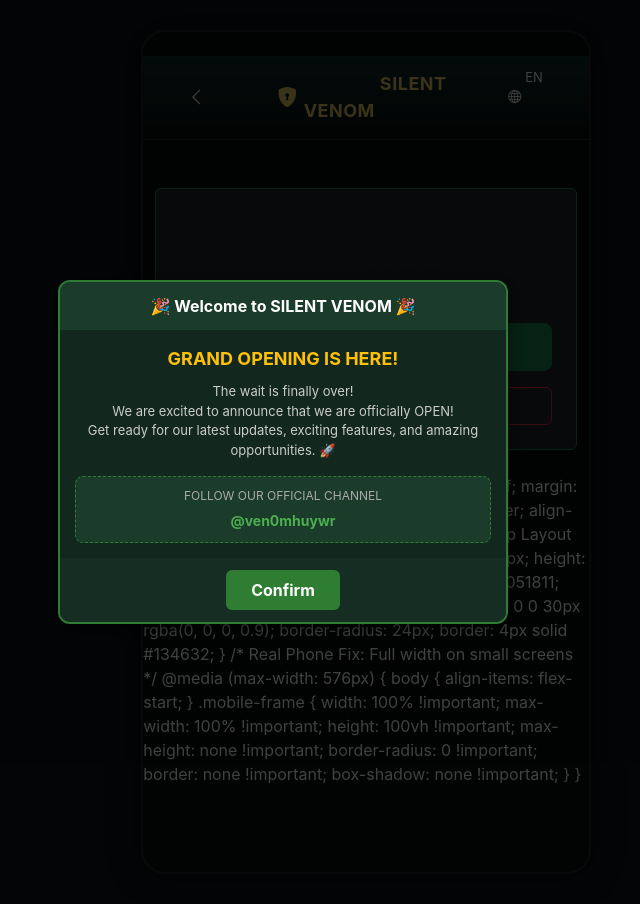
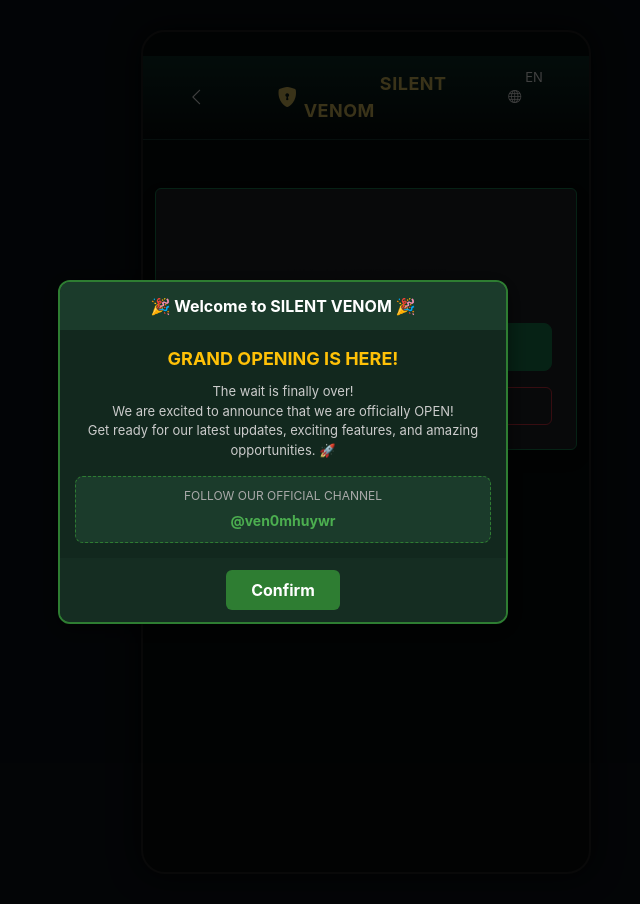
Before and after one commit to akshay20017chauhan-hub/SILENT_VENOM, a Flask app: page /dashboard in a window 1280 px wide. Shown: the whole page, without its empty margins (357-997 px from the left). Run offline with Flask 3, Linux system fonts and the light colour scheme; a user stored in the database is signed in.

Commit message:
Update dashboard.html

```diff
--- a/templates/dashboard.html
+++ b/templates/dashboard.html
@@ -272,47 +272,7 @@
     }
 </script>
 
-body {
-    background-color: #020d08;
-    color: #ffffff;
-    margin: 0;
-    padding: 0;
-    display: flex;
-    justify-content: center;
-    align-items: center;
-    min-height: 100vh;
-}
 
-/* PC/Desktop Layout */
-.mobile-frame {
-    width: 100%;
-    max-width: 420px;
-    height: 100vh;
-    max-height: 880px;
-    background-color: #051811;
-    position: relative;
-    overflow-y: auto;
-    box-shadow: 0 0 30px rgba(0, 0, 0, 0.9);
-    border-radius: 24px;
-    border: 4px solid #134632;
-}
-
-/* Real Phone Fix: Full width on small screens */
-@media (max-width: 576px) {
-    body {
-        align-items: flex-start;
-    }
-    .mobile-frame {
-        width: 100% !important;
-        max-width: 100% !important;
-        height: 100vh !important;
-        max-height: none !important;
-        border-radius: 0 !important;
-        border: none !important;
-        box-shadow: none !important;
-    }
-}
-</style>
 
 <style>
     .sv-modal-overlay {
```
